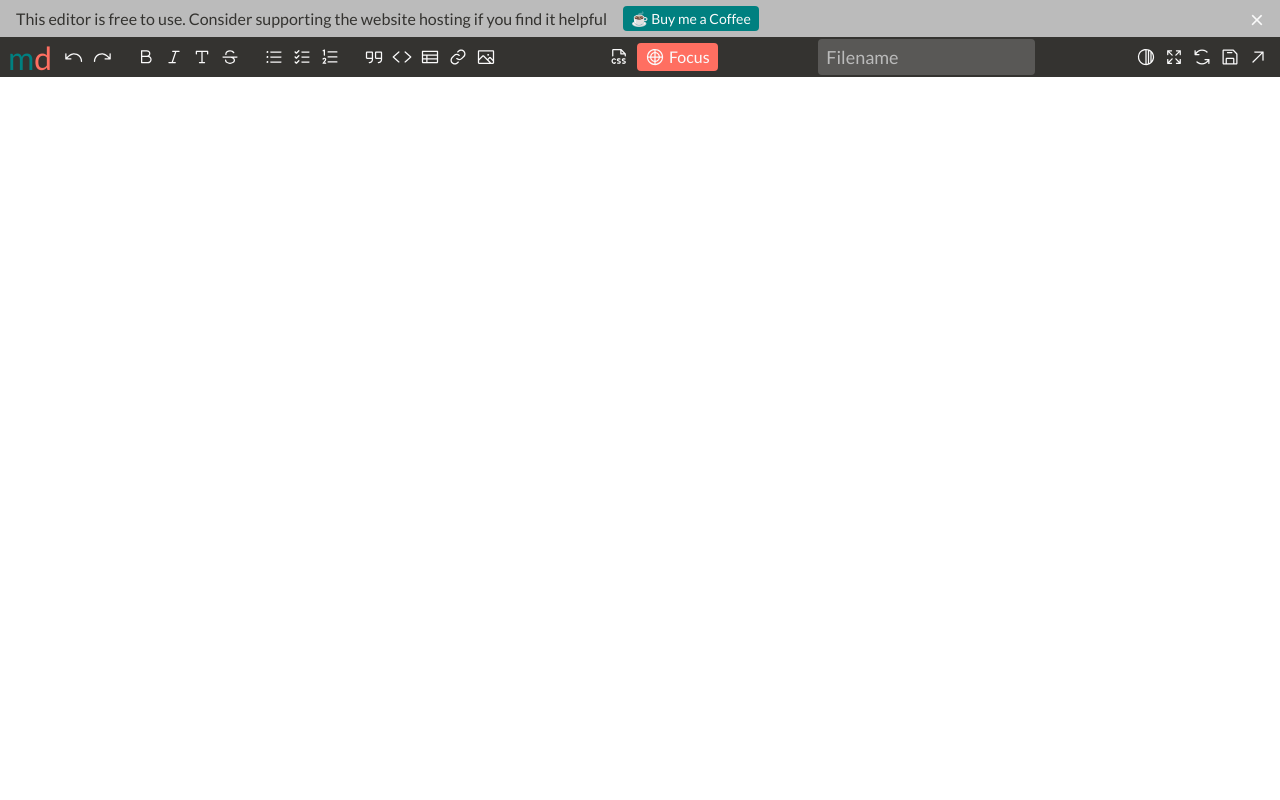
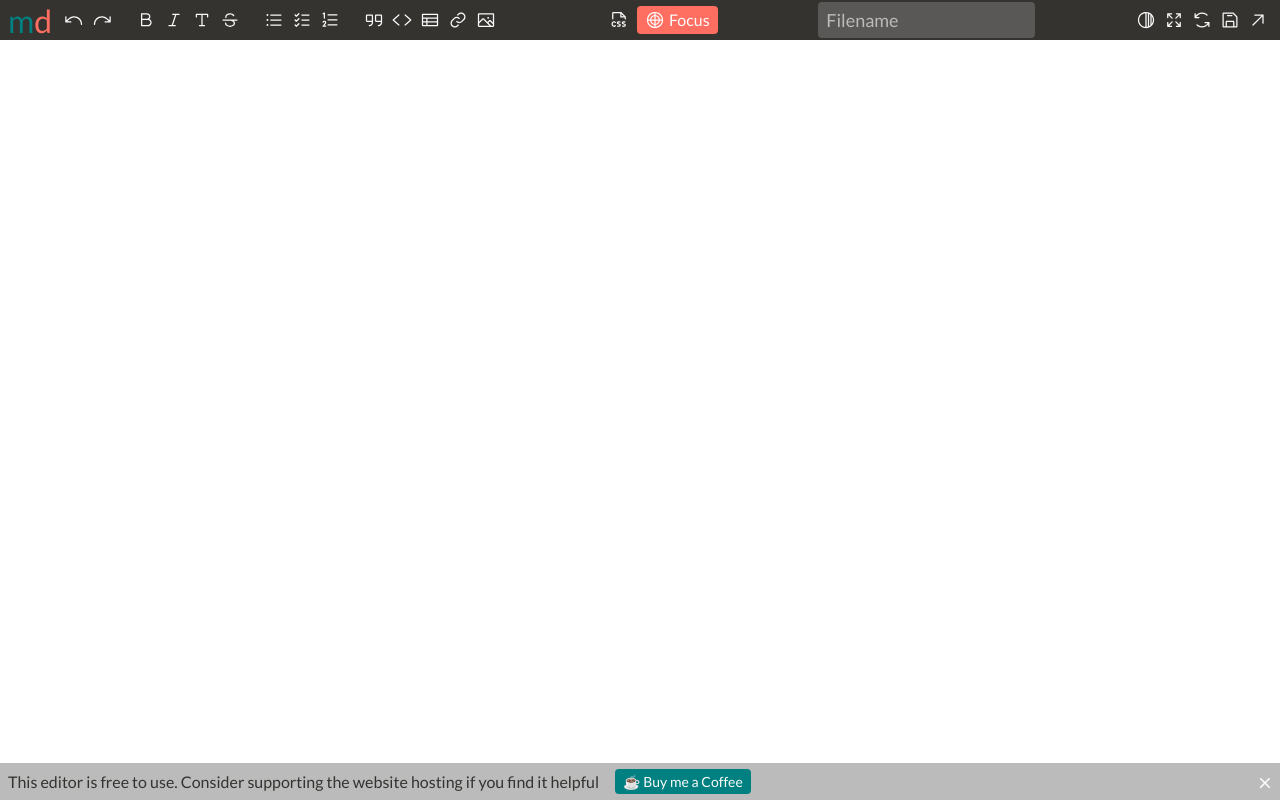
Before and after one commit to rajathc/mdoodle, a plain HTML site: page index.html in a window 1280 px wide. Drawn offline with Linux system fonts and the light colour scheme.

Commit message:
moved the banner to the bottom

```diff
--- a/styles.css
+++ b/styles.css
@@ -117,15 +117,19 @@ input[type=text]{
 
 .banner {
     display: flex;
+    position: fixed;
+    bottom: 0;
+    left: 0;
+    width: 100%;
     flex-direction: row;
     justify-content: center;
     align-items: center;
     background-color: var(--filename-color);
     color: var(--text-color);
-    padding: 0px 8px;
-    /* height: 40px; */
+    padding: 0px;
+    margin: 0px;
     z-index: 1000;
-    box-shadow: 0 2px 4px var(--header-color);
+    box-shadow: 0 -2px -4px var(--header-color);
 }
 
 .banner-content {
```
